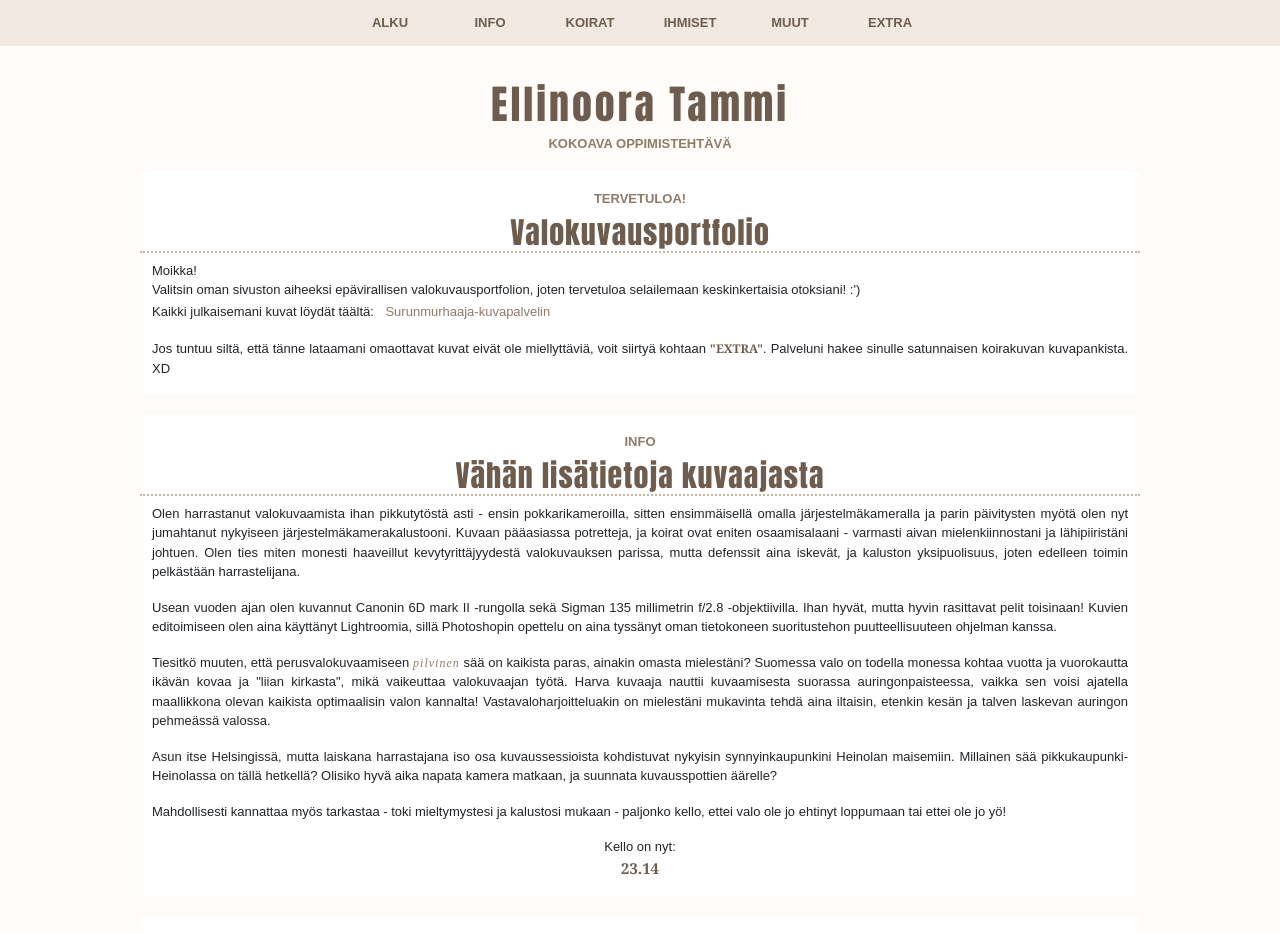
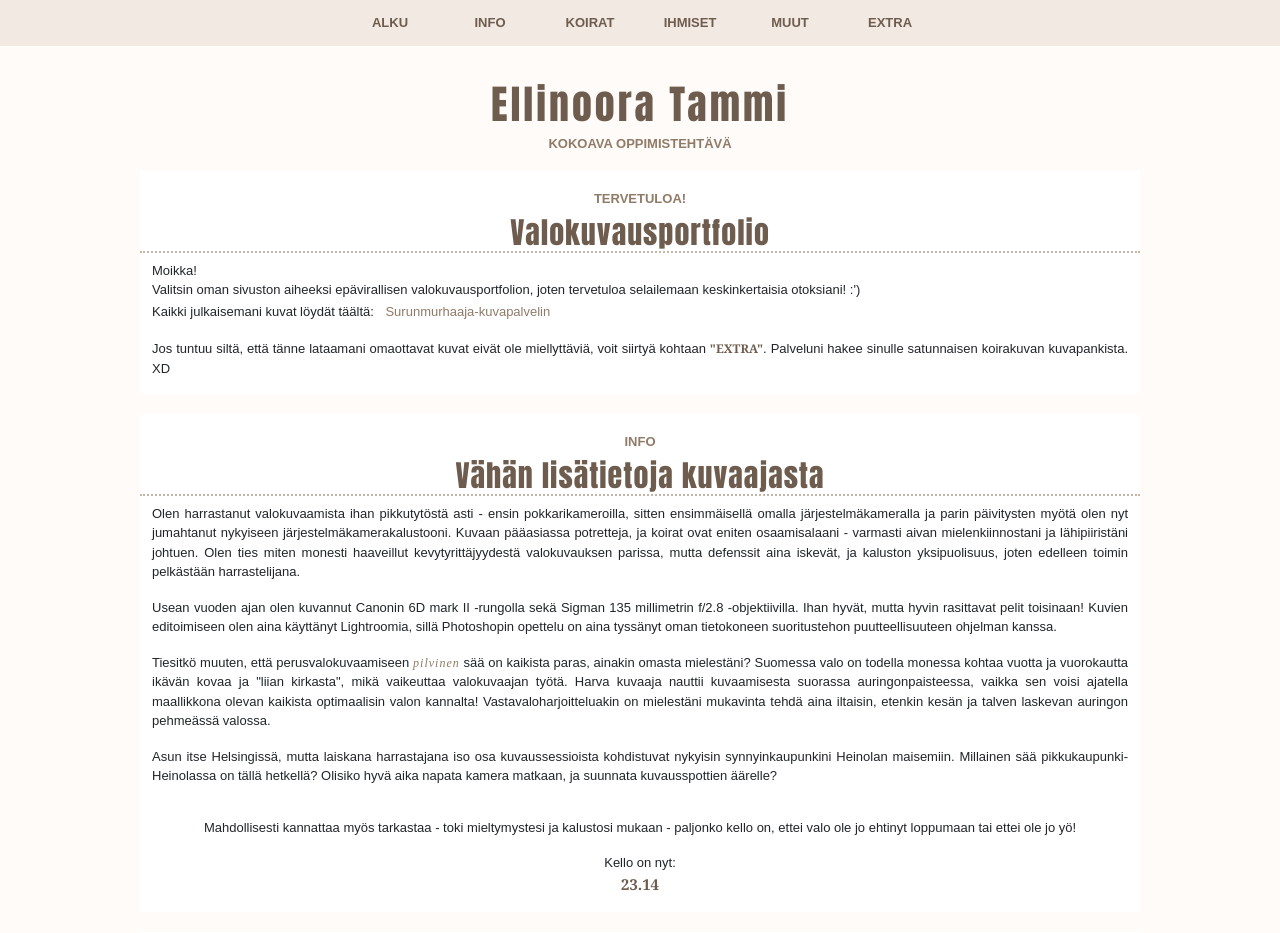
Before and after one commit to cloudsgoblack/portfolio, a plain HTML site: page index.html in a window 1280 px wide. Shown: the top 933 px of the page. Drawn offline with nearby package versions, Linux system fonts and the light colour scheme; no server answers.

Commit message:
Update index.html

```diff
--- a/index.html
+++ b/index.html
@@ -104,8 +104,8 @@ i<!DOCTYPE html>
 
         <div id="heinola"></div>
 
-        <p>Mahdollisesti kannattaa myös tarkastaa - toki mieltymystesi ja kalustosi mukaan - paljonko kello, ettei valo
-            ole jo ehtinyt loppumaan tai ettei ole jo yö! </p>
+        <p><center>Mahdollisesti kannattaa myös tarkastaa - toki mieltymystesi ja kalustosi mukaan - paljonko kello on, ettei valo
+            ole jo ehtinyt loppumaan tai ettei ole jo yö!</center></p>
 
         <center>Kello on nyt: </center>
         <div id="kello"></div>
```
